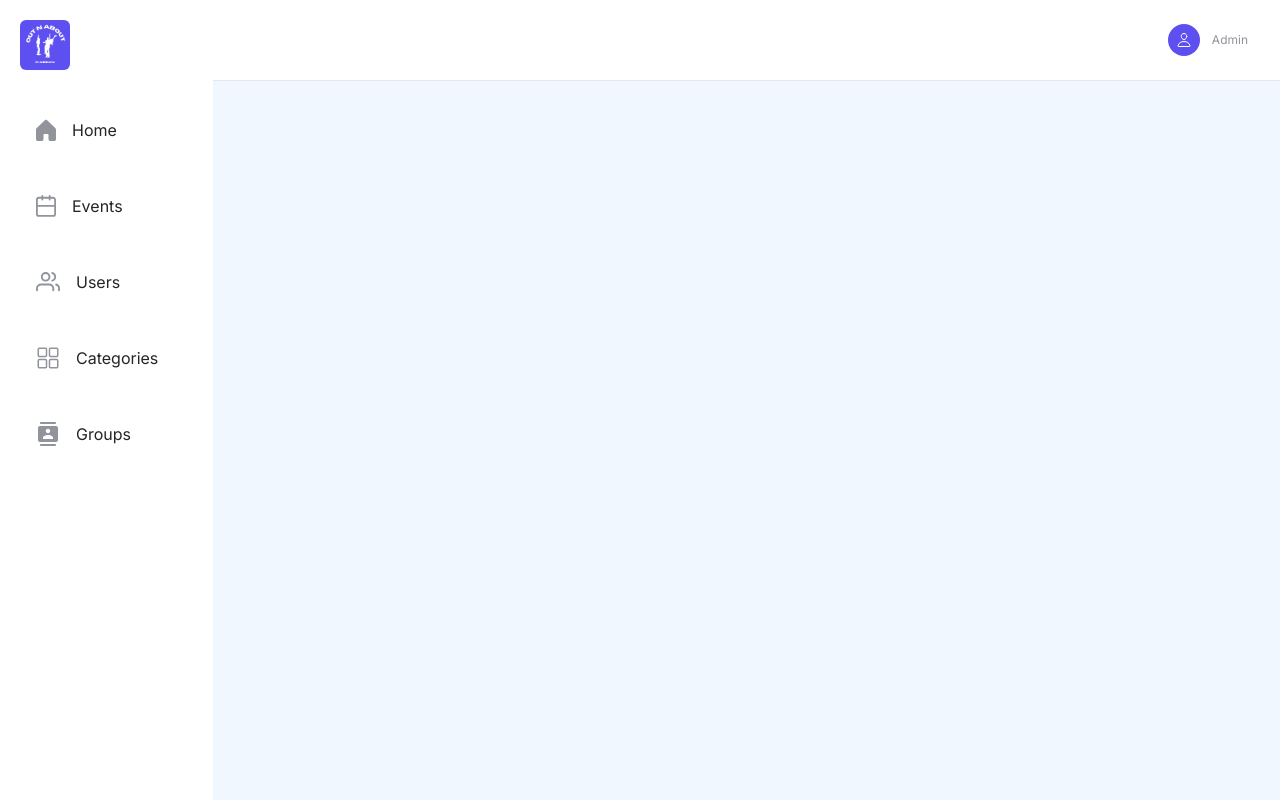
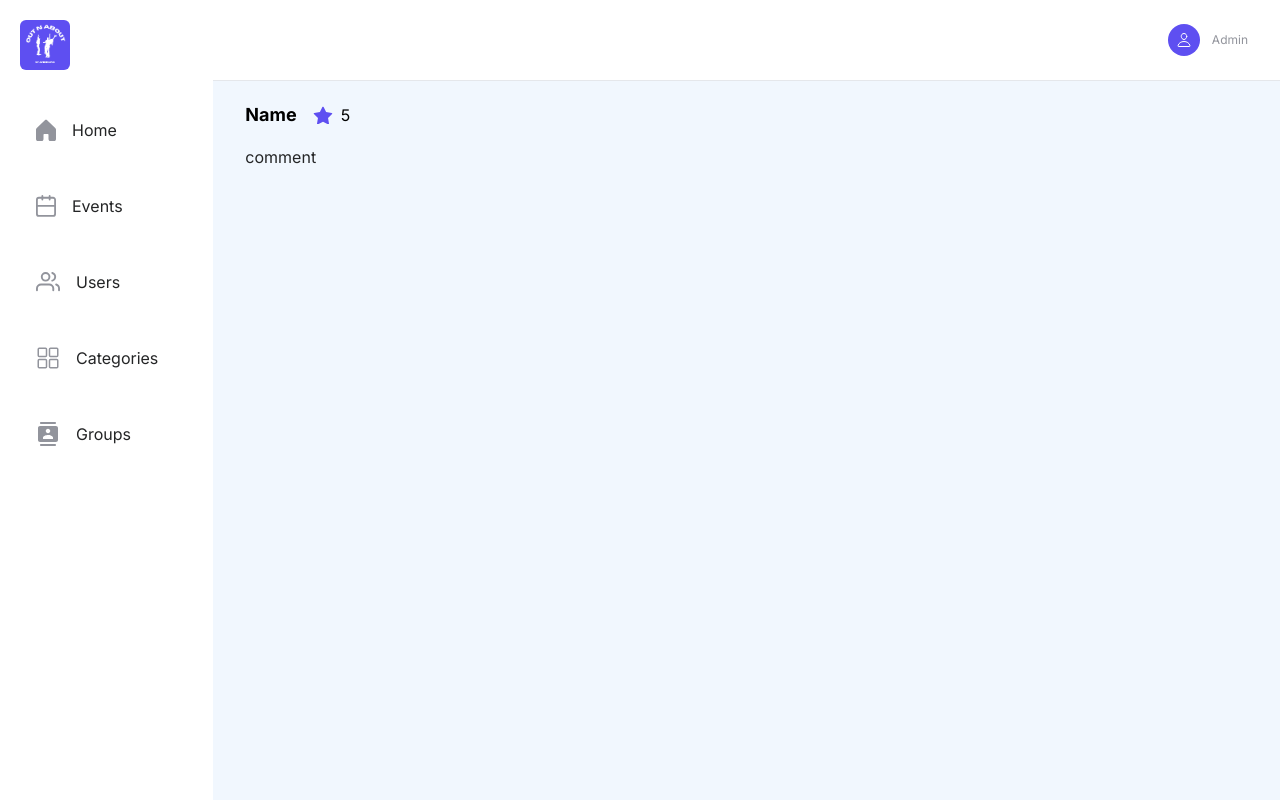
Before and after one commit to geraldkachi/OutnAdmin, a Next.js app: page /event/1/reviews in a window 1280 px wide. Built offline with nearby package versions, Linux system fonts and the light colour scheme; no server answers.

Commit message:
First commit

```diff
--- a/src/pages/event/[id]/index.tsx
+++ b/src/pages/event/[id]/index.tsx
@@ -48,6 +48,7 @@ const EventView: React.FC<EventViewProps> = (props) => {
 					date: `${date[1]}-${date[2]}-${date[0]}`,
 				}).then(({data,status,error})=>{
 					if (status===200){
+						event.refetch()
 						Toast("Approved successfully")
 						router.back()
 					}else {
--- a/src/pages/event/[id]/reviews.tsx
+++ b/src/pages/event/[id]/reviews.tsx
@@ -1,5 +1,7 @@
 import React, {useState,useEffect} from 'react';
 import Layout from "@/components/layouts";
+import {Svg} from "@/components/rn-alpha";
+import {star} from "@/utils/icons/icons";
 
 type ReviewsProps = {}
 
@@ -7,7 +9,18 @@ const Reviews: React.FC<ReviewsProps> = (props) => {
     const {} = props;
     return (
         <Layout>
-
+	        <div className="container">
+		        <div className="">
+			        <div className="flex-item gap-4">
+				        <p className="font-bold text-lg">Name</p>
+				        <div className="flex-item gap-2">
+					        <Svg icon={star} className="w-5 text-primary"/>
+					        <p>5</p>
+				        </div>
+			        </div>
+			        <p className="text-base text mt-4">comment</p>
+		        </div>
+	        </div>
         </Layout>
     );
 };
--- a/src/pages/events.tsx
+++ b/src/pages/events.tsx
@@ -24,11 +24,14 @@ const Events: React.FC<EventsProps> = (props) => {
 				        item.clicks,
 				        item.shares,
 				        item.location,
-				        <div>
+				        <div className="flex-item gap-5">
 					        <Link href={`/event/${item._id}`}>
 						        <span className="text-primary">View</span>
 					        </Link>
-				        </div>,
+					        <Link href={`/event/${item._id}/reviews`}>
+						        <span className="text-primary">Reviews</span>
+					        </Link>
+				        </div>
 			        ]
 		        ))}
 		        title={"Events"}
```
